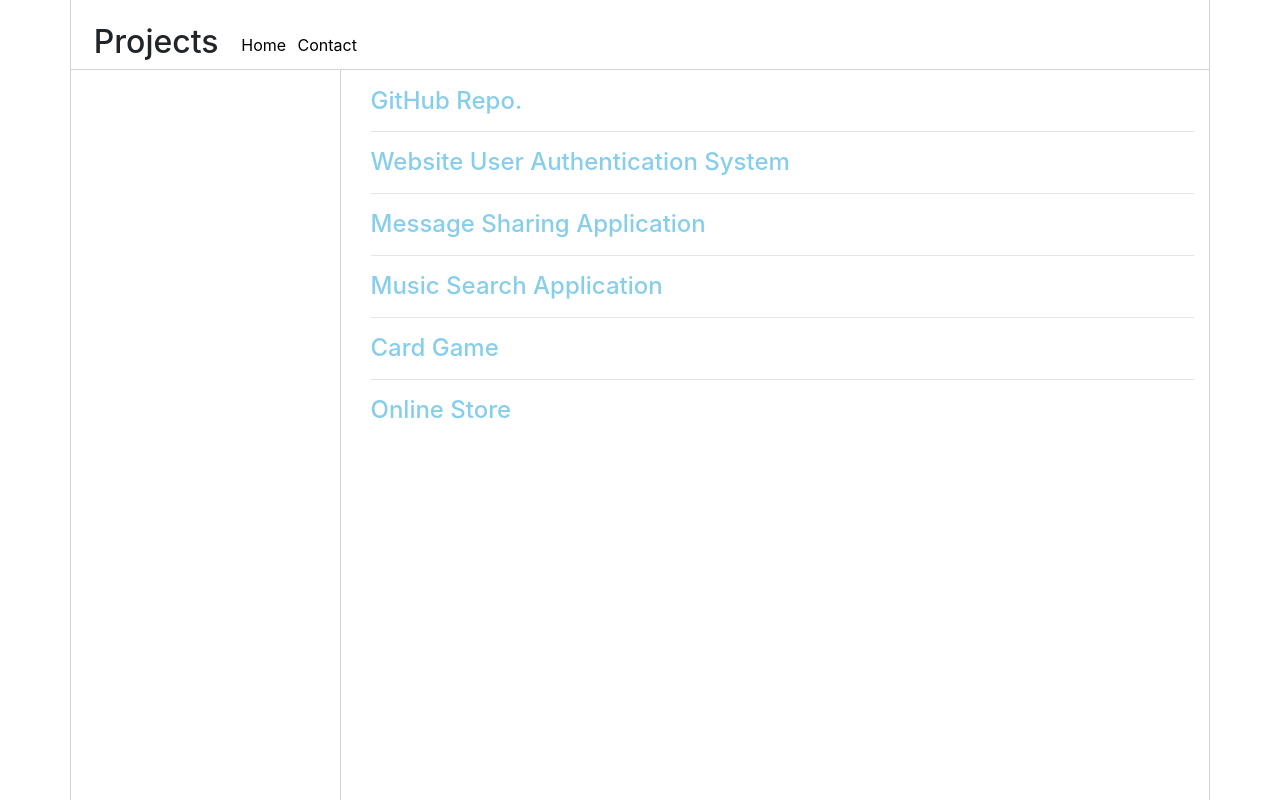
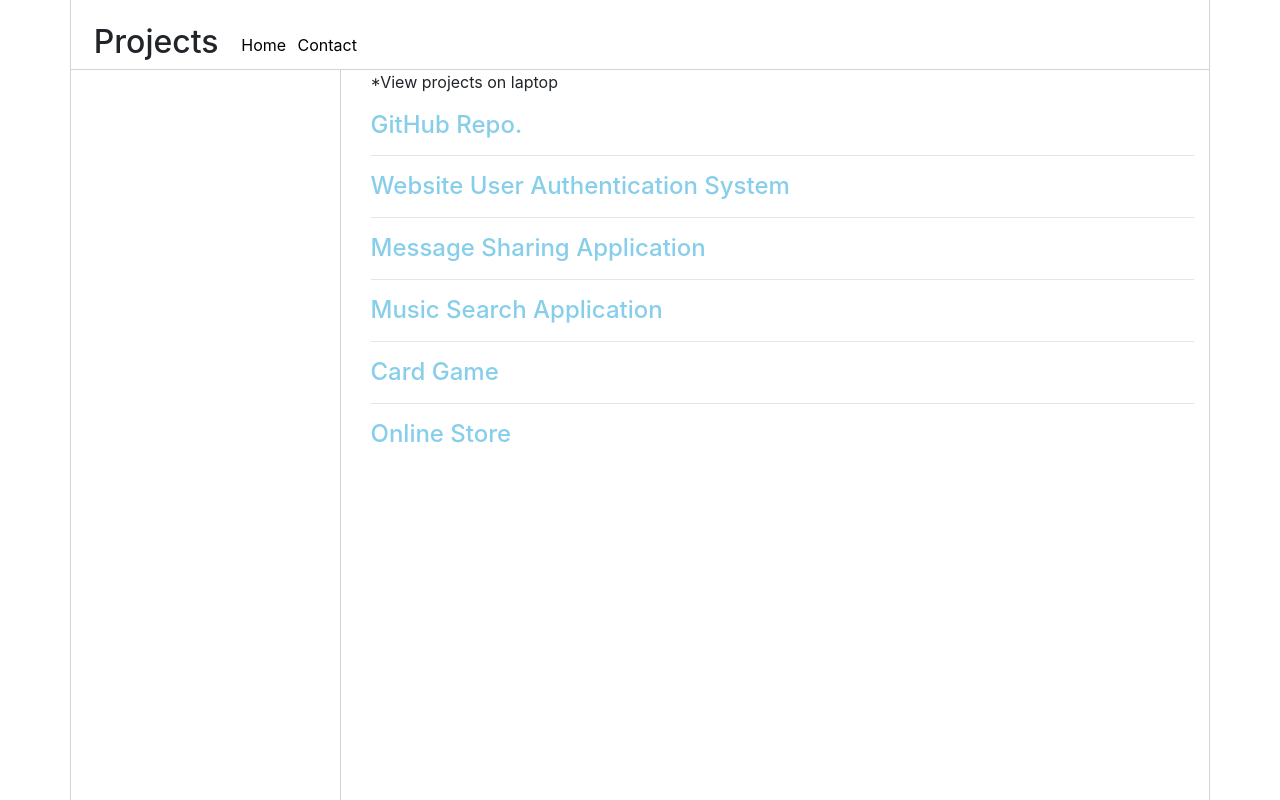
Before and after one commit to HarisonLacey/developer-portfolio, a Next.js app: page /projects in a window 1280 px wide. Shown: the top 800 px of the page. Built offline with nearby package versions, Linux system fonts and the light colour scheme.

Commit message:
updates@

```diff
--- a/pages/projects.js
+++ b/pages/projects.js
@@ -23,6 +23,7 @@ const Projects = () => (
           <div className="left"></div>
         </Col>
         <Col md={9}>
+          <p>*View projects on laptop</p>
           <div className="top">
             <Link href="https://github.com/HarisonLacey?tab=repositories">
               <a target="_blank">
```
